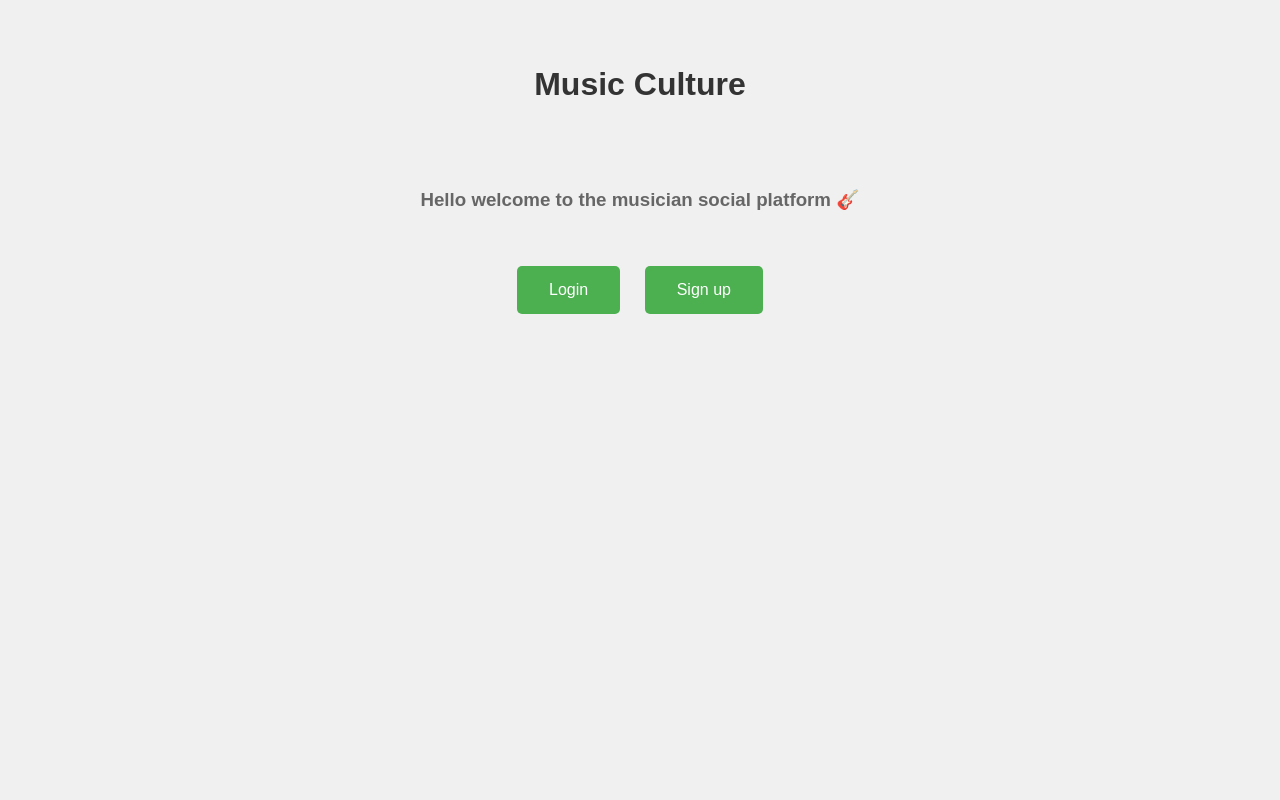
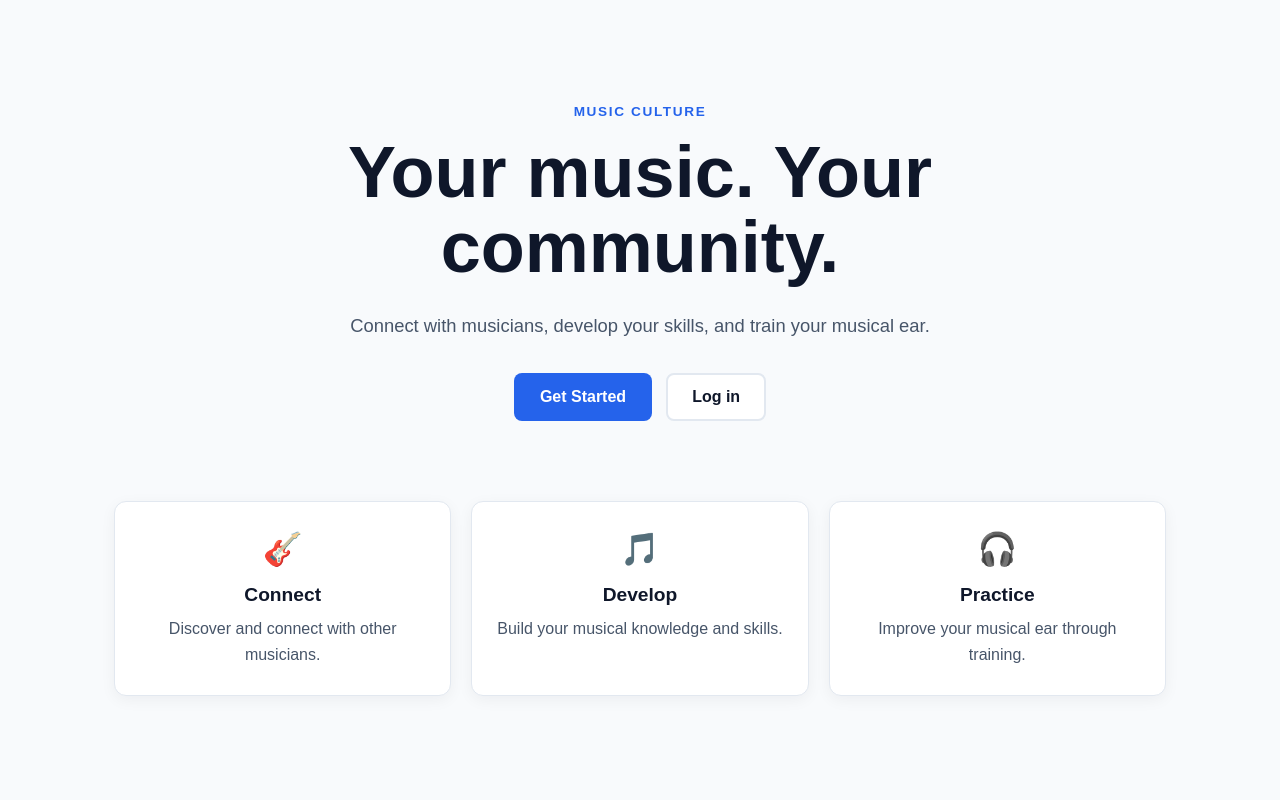
Before and after one commit to Worksalohy/musician-social-platform, a PHP site: page / in a window 1280 px wide. Run offline with PHP 8.4, Linux system fonts and the light colour scheme.

Commit message:
Redesign MusicCulture landing page

```diff
--- a/assets/css/styles.css
+++ b/assets/css/styles.css
@@ -1,34 +1,219 @@
+/* ------------------------------------------------------------
+   MusicCulture Landing Page
+   ------------------------------------------------------------ */
+
+:root {
+    --primary: #2563eb;
+    --dark: #0f172a;
+    --text: #475569;
+    --background: #f8fafc;
+    --white: #ffffff;
+    --border: #e2e8f0;
+}
+
+
+/* ------------------------------------------------------------
+   Base
+   ------------------------------------------------------------ */
+
+* {
+    box-sizing: border-box;
+}
+
 body {
+    min-height: 100vh;
+    margin: 0;
+
+    font-family: Arial, sans-serif;
+    color: var(--dark);
+    background-color: var(--background);
+}
+
+
+/* ------------------------------------------------------------
+   Landing Page
+   ------------------------------------------------------------ */
+
+.landing-page {
+    width: min(1100px, 100%);
+    min-height: 100vh;
+    margin: 0 auto;
+    padding: 40px 24px;
+
     display: flex;
     flex-direction: column;
-    align-items: center;
-
-    font-family: Arial, sans-serif;
-    background-color: #f0f0f0;
-    margin: 0;
-    padding: 0;
+    justify-content: center;
 }
 
-h3 {
-    color: #666;
-    margin-bottom: 45px;
+
+/* ------------------------------------------------------------
+   Hero
+   ------------------------------------------------------------ */
+
+.hero {
+    max-width: 760px;
+    margin: 0 auto;
+    text-align: center;
 }
 
-#heading {
-    color: #333;
-    margin: 45px;
+.eyebrow {
+    margin: 0 0 16px;
+
+    color: var(--primary);
+    font-size: 0.85rem;
+    font-weight: 700;
+    letter-spacing: 0.12em;
 }
 
-.but {
-    background-color: #4CAF50;
-    color: white;
-    padding: 15px 32px;
+.hero h1 {
+    margin: 0;
+
+    color: var(--dark);
+    font-size: clamp(2.5rem, 6vw, 4.5rem);
+    line-height: 1.05;
+}
+
+.hero-text {
+    max-width: 600px;
+    margin: 24px auto 0;
+
+    color: var(--text);
+    font-size: 1.15rem;
+    line-height: 1.7;
+}
+
+
+/* ------------------------------------------------------------
+   Hero Actions
+   ------------------------------------------------------------ */
+
+.hero-actions {
+    display: flex;
+    justify-content: center;
+    gap: 14px;
+    margin-top: 32px;
+}
+
+.btn {
+    display: inline-block;
+    padding: 13px 24px;
+
+    border: 2px solid transparent;
+    border-radius: 8px;
+
+    font-size: 1rem;
+    font-weight: 600;
+    text-decoration: none;
+
+    transition:
+        background-color 0.2s ease,
+        border-color 0.2s ease,
+        color 0.2s ease,
+        transform 0.2s ease;
+}
+
+.btn:hover {
+    transform: translateY(-2px);
+}
+
+.btn-primary {
+    color: var(--white);
+    background-color: var(--primary);
+}
+
+.btn-primary:hover {
+    background-color: #1d4ed8;
+}
+
+.btn-secondary {
+    color: var(--dark);
+    background-color: var(--white);
+    border-color: var(--border);
+}
+
+.btn-secondary:hover {
+    border-color: var(--primary);
+    color: var(--primary);
+}
+
+
+/* ------------------------------------------------------------
+   Features
+   ------------------------------------------------------------ */
+
+.features {
+    display: grid;
+    grid-template-columns: repeat(3, 1fr);
+    gap: 20px;
+
+    margin-top: 80px;
+}
+
+.feature-card {
+    padding: 28px 24px;
+
     text-align: center;
-    text-decoration: none;
-    display: inline-block;
-    font-size: 16px;
-    margin: 10px;
-    cursor: pointer;
-    border: none;
-    border-radius: 5px;
+
+    background-color: var(--white);
+    border: 1px solid var(--border);
+    border-radius: 12px;
+
+    box-shadow: 0 4px 15px rgba(15, 23, 42, 0.05);
 }
+
+.feature-icon {
+    display: block;
+    margin-bottom: 16px;
+
+    font-size: 2rem;
+}
+
+.feature-card h2 {
+    margin: 0 0 10px;
+
+    font-size: 1.2rem;
+}
+
+.feature-card p {
+    margin: 0;
+
+    color: var(--text);
+    line-height: 1.6;
+}
+
+
+/* ------------------------------------------------------------
+   Responsive
+   ------------------------------------------------------------ */
+
+@media (max-width: 700px) {
+
+    .landing-page {
+        padding: 32px 20px;
+    }
+
+    .hero h1 {
+        font-size: 2.7rem;
+    }
+
+    .hero-text {
+        font-size: 1rem;
+    }
+
+    .hero-actions {
+        flex-direction: column;
+        align-items: stretch;
+        max-width: 320px;
+        margin-right: auto;
+        margin-left: auto;
+    }
+
+    .btn {
+        text-align: center;
+    }
+
+    .features {
+        grid-template-columns: 1fr;
+        margin-top: 56px;
+    }
+}
--- a/index.php
+++ b/index.php
@@ -4,19 +4,64 @@
     <meta charset="UTF-8">
     <meta name="viewport" content="width=device-width, initial-scale=1.0">
     <link rel="stylesheet" href="assets/css/styles.css">
-    <title>Musician Culture</title>
+    <title>MusicCulture</title>
 </head>
 <body>
-   <div id="heading">
-    <h1>Music Culture</h1>
-   </div>
 
-   <h3>Hello welcome to the musician social platform 🎸</h3>
+    <main class="landing-page">
 
-   <div>
-    <a href="auth/login.php"><button class="but">Login</button></a>
-    <a href="auth/register.php"><button class="but">Sign up</button></a>
-   </div>
+        <section class="hero">
+
+            <p class="eyebrow">MUSIC CULTURE</p>
+
+            <h1>Your music. Your community.</h1>
+
+            <p class="hero-text">
+                Connect with musicians, develop your skills,
+                and train your musical ear.
+            </p>
+
+            <div class="hero-actions">
+                <a href="auth/register.php" class="btn btn-primary">
+                    Get Started
+                </a>
+
+                <a href="auth/login.php" class="btn btn-secondary">
+                    Log in
+                </a>
+            </div>
+
+        </section>
+
+        <section class="features" aria-label="MusicCulture features">
+
+            <article class="feature-card">
+                <span class="feature-icon" aria-hidden="true">🎸</span>
+                <h2>Connect</h2>
+                <p>
+                    Discover and connect with other musicians.
+                </p>
+            </article>
+
+            <article class="feature-card">
+                <span class="feature-icon" aria-hidden="true">🎵</span>
+                <h2>Develop</h2>
+                <p>
+                    Build your musical knowledge and skills.
+                </p>
+            </article>
+
+            <article class="feature-card">
+                <span class="feature-icon" aria-hidden="true">🎧</span>
+                <h2>Practice</h2>
+                <p>
+                    Improve your musical ear through training.
+                </p>
+            </article>
+
+        </section>
+
+    </main>
 
 </body>
 </html>
```
